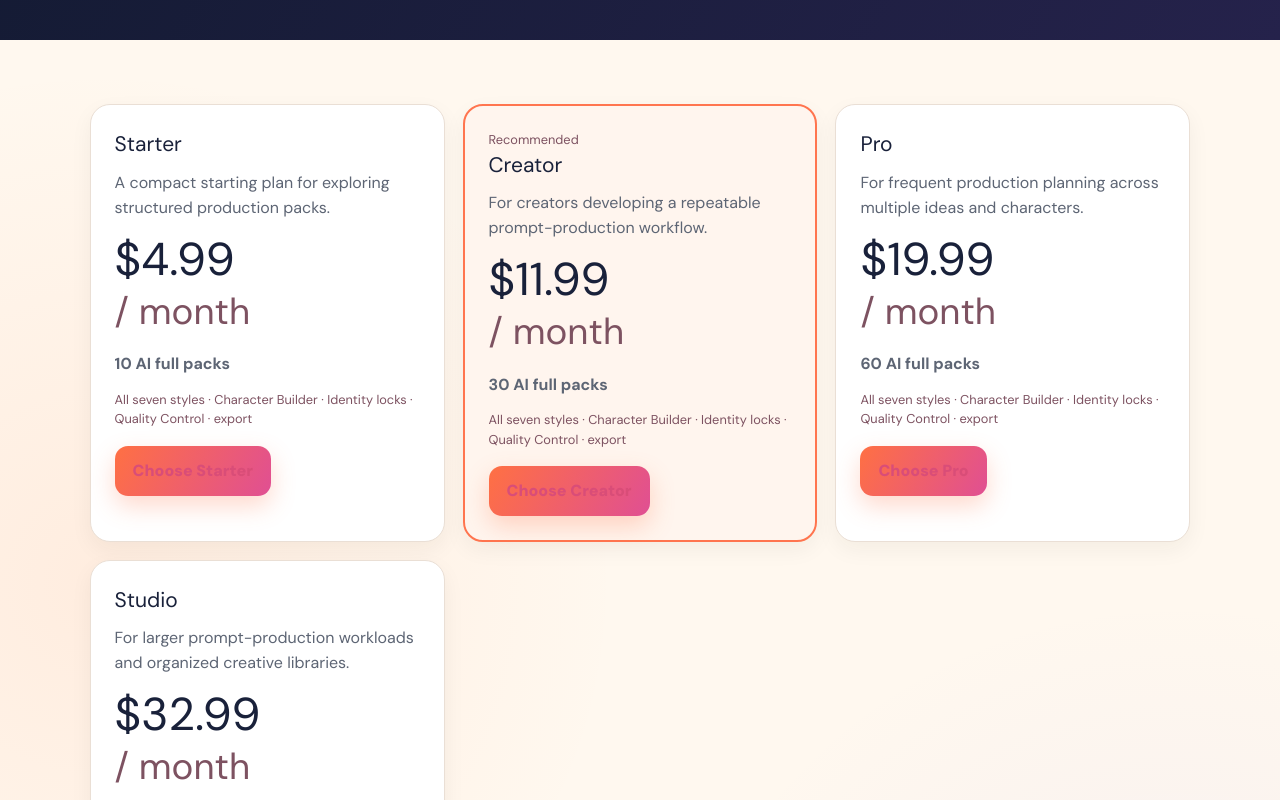
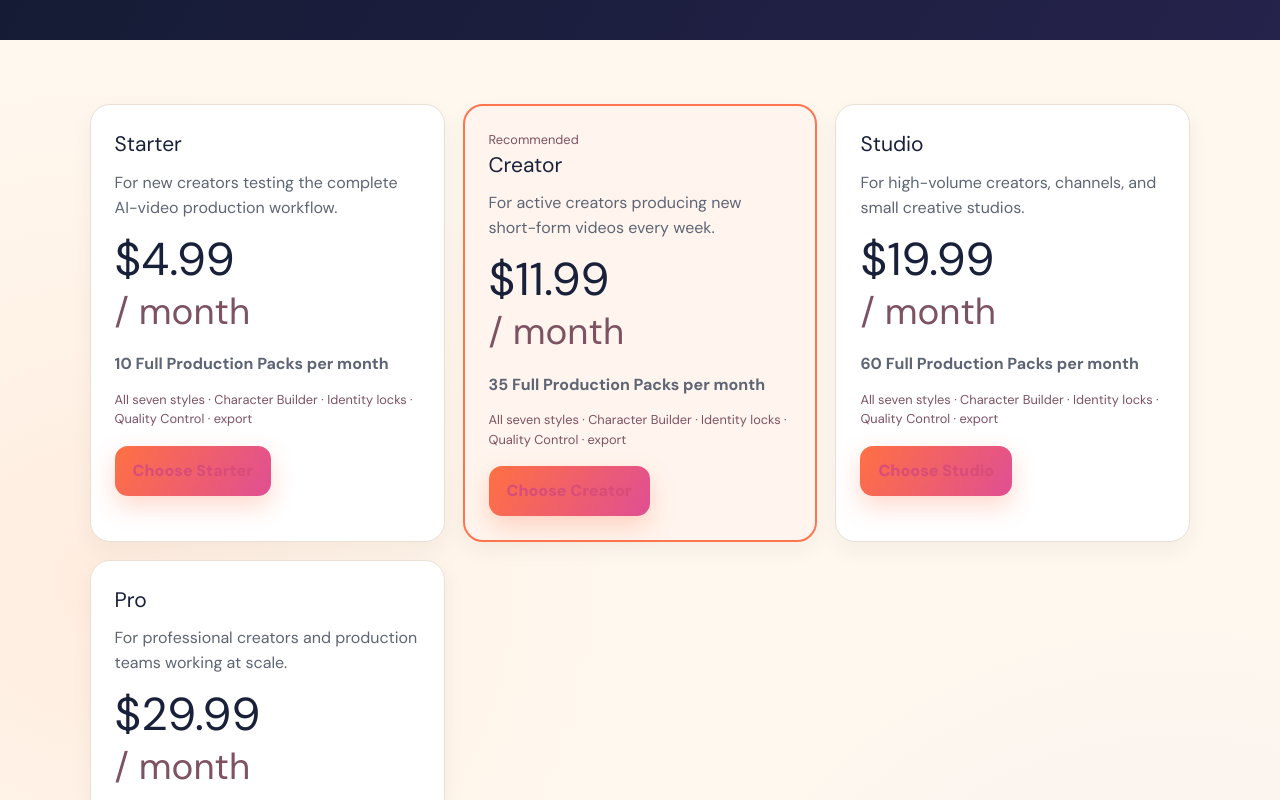
Before and after one commit to saifalrikaby1-png/slapstick-prompt-pack, a Next.js app: page /pricing in a window 1280 px wide. Shown: the part 460-1260 px from the top of the page. Built offline with nearby package versions, Linux system fonts and the light colour scheme.

Commit message:
Refine pricing page with homepage design system

```diff
--- a/app/pricing-plans.ts
+++ b/app/pricing-plans.ts
@@ -1,8 +1,8 @@
 export const pricingPlans = [
-  { id: "starter", name: "Starter", monthlyPrice: "$4.99", allowance: "10 AI full packs", description: "A compact starting plan for exploring structured production packs.", featured: false },
-  { id: "creator", name: "Creator", monthlyPrice: "$11.99", allowance: "30 AI full packs", description: "For creators developing a repeatable prompt-production workflow.", featured: true },
-  { id: "pro", name: "Pro", monthlyPrice: "$19.99", allowance: "60 AI full packs", description: "For frequent production planning across multiple ideas and characters.", featured: false },
-  { id: "studio", name: "Studio", monthlyPrice: "$32.99", allowance: "120 AI full packs", description: "For larger prompt-production workloads and organized creative libraries.", featured: false },
+  { id: "starter", name: "Starter", monthlyPrice: "$4.99", allowance: "10 Full Production Packs per month", costPerPack: "Approx. $0.50 per full pack", description: "For new creators testing the complete AI-video production workflow.", featured: false },
+  { id: "creator", name: "Creator", monthlyPrice: "$11.99", allowance: "35 Full Production Packs per month", costPerPack: "Approx. $0.34 per full pack", description: "For active creators producing new short-form videos every week.", featured: true },
+  { id: "studio", name: "Studio", monthlyPrice: "$19.99", allowance: "60 Full Production Packs per month", costPerPack: "Approx. $0.33 per full pack", description: "For high-volume creators, channels, and small creative studios.", featured: false },
+  { id: "pro", name: "Pro", monthlyPrice: "$29.99", allowance: "120 Full Production Packs per month", costPerPack: "Approx. $0.25 per full pack", description: "For professional creators and production teams working at scale.", featured: false },
 ] as const;
 
 export const pricingFeatureLine = "All seven styles · Character Builder · Identity locks · Quality Control · export";
```
